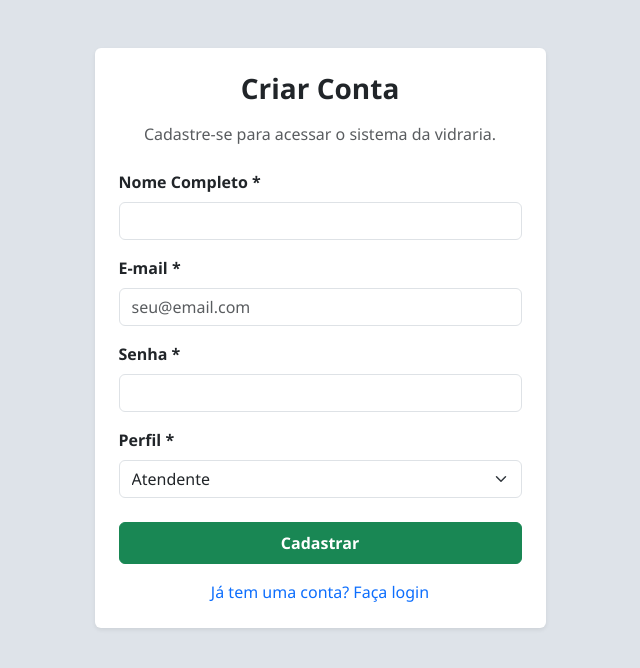
After one commit to Fkenji123/Projeto-OS-em-Vidracaria, a Flask app: page /cadastro in a window 1280 px wide. The commit adds this page. Shown: the top 668 px of the page, without its empty margins (320-960 px from the left). Run offline with Flask 3, Linux system fonts and the light colour scheme.

Commit message:
feat: implemento de cadastro de um novo usuário

```diff
--- a/app.py
+++ b/app.py
@@ -54,6 +54,32 @@ def logout():
     flash('Sessão encerrada com sucesso.', 'info')
     return redirect(url_for('login'))
 
+@app.route('/cadastro', methods=['GET', 'POST'])
+def cadastro():
+    if request.method == 'POST':
+        nome = request.form.get('nome')
+        email = request.form.get('email')
+        senha = request.form.get('senha')
+        perfil = request.form.get('perfil', 'Atendente')
+
+        # Verifica se o e-mail já está cadastrado
+        usuario_existente = Usuario.query.filter_by(email=email).first()
+        if usuario_existente:
+            flash('Este e-mail já está cadastrado no sistema.', 'danger')
+            return redirect(url_for('cadastro'))
+
+        # Cria o novo usuário com senha criptografada
+        novo_usuario = Usuario(nome=nome, email=email, perfil=perfil, ativo=True)
+        novo_usuario.set_senha(senha)
+
+        db.session.add(novo_usuario)
+        db.session.commit()
+
+        flash('Cadastro realizado com sucesso! Faça login para continuar.', 'success')
+        return redirect(url_for('login'))
+
+    return render_template('cadastro.html')
+
 @app.route('/painel')
 @login_required
 def painel():
@@ -75,7 +101,7 @@ def nova_os():
         nome_cliente = request.form.get('nome_cliente')
         telefone_cliente = request.form.get('telefone_cliente')
         email_cliente = request.form.get('email_cliente')
-        endereco_cliente = request.form.get('endereco_cliente') # Captura o endereço cadastral obrigatório
+        endereco_cliente = request.form.get('endereco_cliente')
 
         descricao = request.form.get('descricao')
         prazo_str = request.form.get('prazo_entrega')
@@ -93,7 +119,7 @@ def nova_os():
                 flash(erro, 'danger')
             return render_template('nova_os.html')
 
-        # Buscar ou criar cliente (incluindo o endereço cadastral obrigatório)
+        # Buscar ou criar cliente
         cliente = Cliente.query.filter_by(telefone=telefone_cliente).first()
         if not cliente:
             cliente = Cliente(
--- /dev/null
+++ b/templates/cadastro.html
@@ -0,0 +1,44 @@
+{% extends 'base.html' %}
+{% block title %}Cadastro de Novo Usuário{% endblock %}
+
+{% block content %}
+<div class="row justify-content-center mt-5">
+    <div class="col-md-5">
+        <div class="card shadow-sm border-0 p-4">
+            <h3 class="fw-bold mb-3 text-center">Criar Conta</h3>
+            <p class="text-muted text-center mb-4">Cadastre-se para acessar o sistema da vidraria.</p>
+
+            <form action="{{ url_for('cadastro') }}" method="POST">
+                <div class="mb-3">
+                    <label for="nome" class="form-label fw-bold">Nome Completo *</label>
+                    <input type="text" class="form-control" id="nome" name="nome" required>
+                </div>
+                <div class="mb-3">
+                    <label for="email" class="form-label fw-bold">E-mail *</label>
+                    <input type="email" class="form-control" id="email" name="email" placeholder="seu@email.com" required>
+                </div>
+                <div class="mb-3">
+                    <label for="senha" class="form-label fw-bold">Senha *</label>
+                    <input type="password" class="form-control" id="senha" name="senha" required>
+                </div>
+                <div class="mb-4">
+                    <label for="perfil" class="form-label fw-bold">Perfil *</label>
+                    <select class="form-select" id="perfil" name="perfil" required>
+                        <option value="Atendente" selected>Atendente</option>
+                        <option value="Gerente">Gerente</option>
+                        <option value="Executor">Executor</option>
+                    </select>
+                </div>
+
+                <div class="d-grid mb-3">
+                    <button type="submit" class="btn btn-success fw-bold py-2">Cadastrar</button>
+                </div>
+
+                <div class="text-center">
+                    <a href="{{ url_for('login') }}" class="text-decoration-none">Já tem uma conta? Faça login</a>
+                </div>
+            </form>
+        </div>
+    </div>
+</div>
+{% endblock %}
--- a/templates/login.html
+++ b/templates/login.html
@@ -17,6 +17,12 @@
     </form>
 </div>
 
+<!-- Dentro do card de login, logo abaixo do botão de entrar -->
+<div class="text-center mt-3">
+    <span class="text-muted">Não tem uma conta?</span>
+    <a href="{{ url_for('cadastro') }}" class="fw-bold text-decoration-none">Cadastre-se aqui</a>
+</div>
+
 <div class="text-center mt-3">
 
     <div>
```
